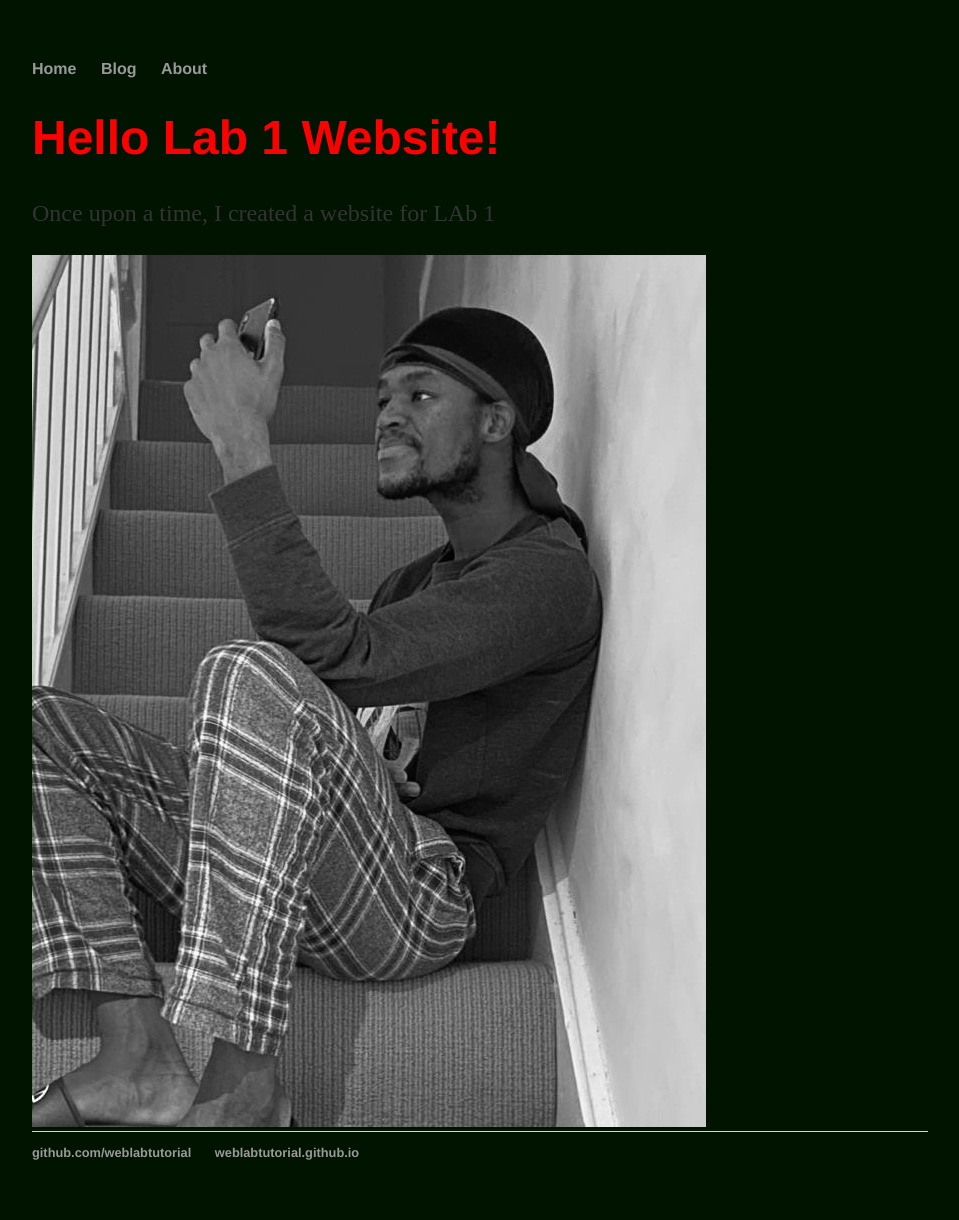
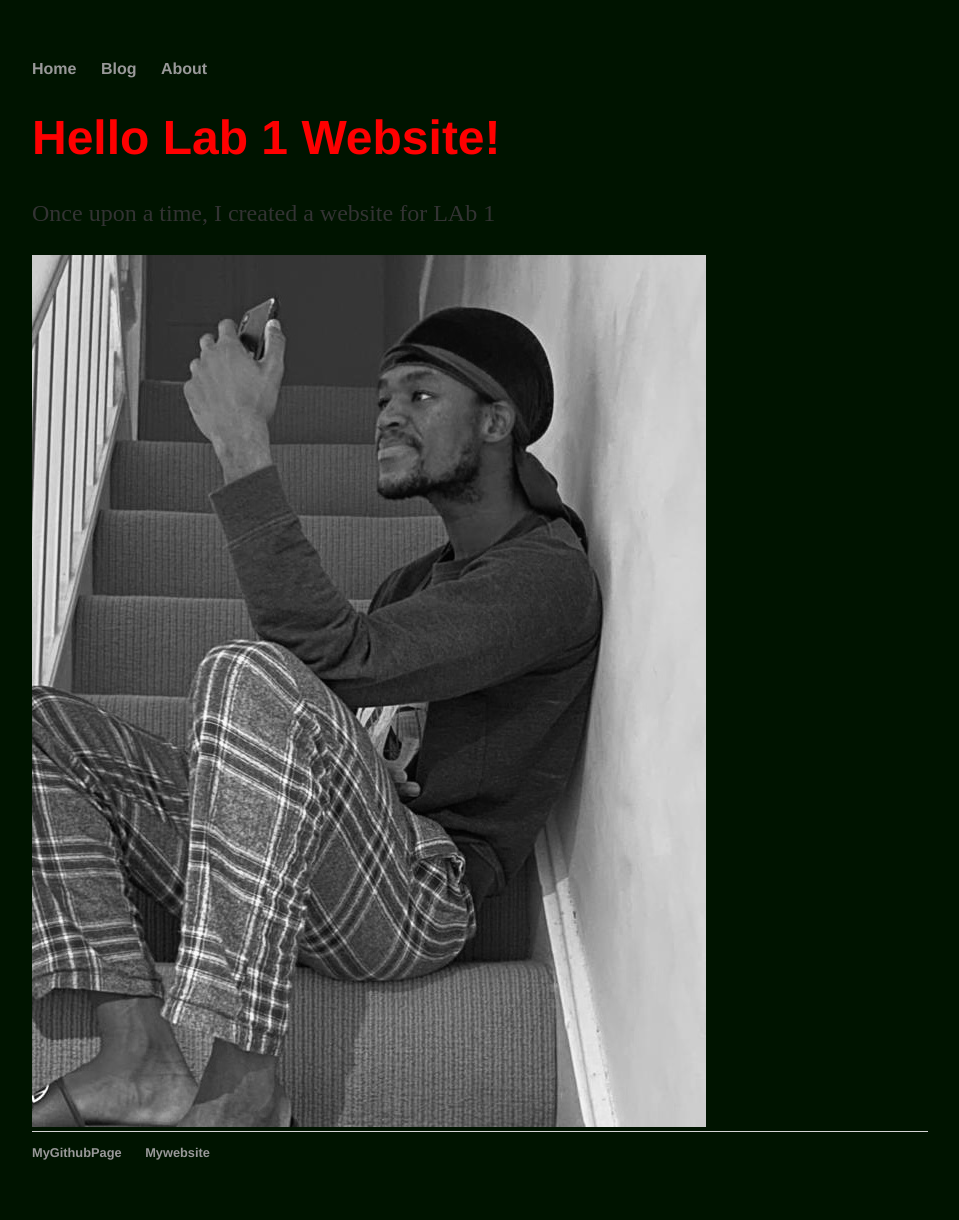
Before and after one commit to KagoPrezRantsho/KagoPrezRantsho.github.io, a Jekyll site: the page built from index.html, in a window 1280 px wide. Shown: the whole page, without its empty margins (160-1119 px from the left). Built offline with Jekyll 4.4.1, drawn with Linux system fonts in a browser that asks for light colours.

Commit message:
Update default.html

```diff
--- a/_layouts/default.html
+++ b/_layouts/default.html
@@ -18,8 +18,8 @@
     </div>
     <footer>
       <ul>
-        <li><a href="https://github.com/weblabtutorial">github.com/weblabtutorial</a></li>
-        <li><a href="https://weblabtutorial.github.io"> weblabtutorial.github.io </a></li>
+        <li><a href="https://github.com/KagoPrezRantsho/KagoPrezRantsho.github.io/blob/main/css/main.css">MyGithubPage</a></li>
+        <li><a href="https://kagoprezrantsho.github.io">Mywebsite</a></li>
       </ul>
     </footer>
   </body>
```
